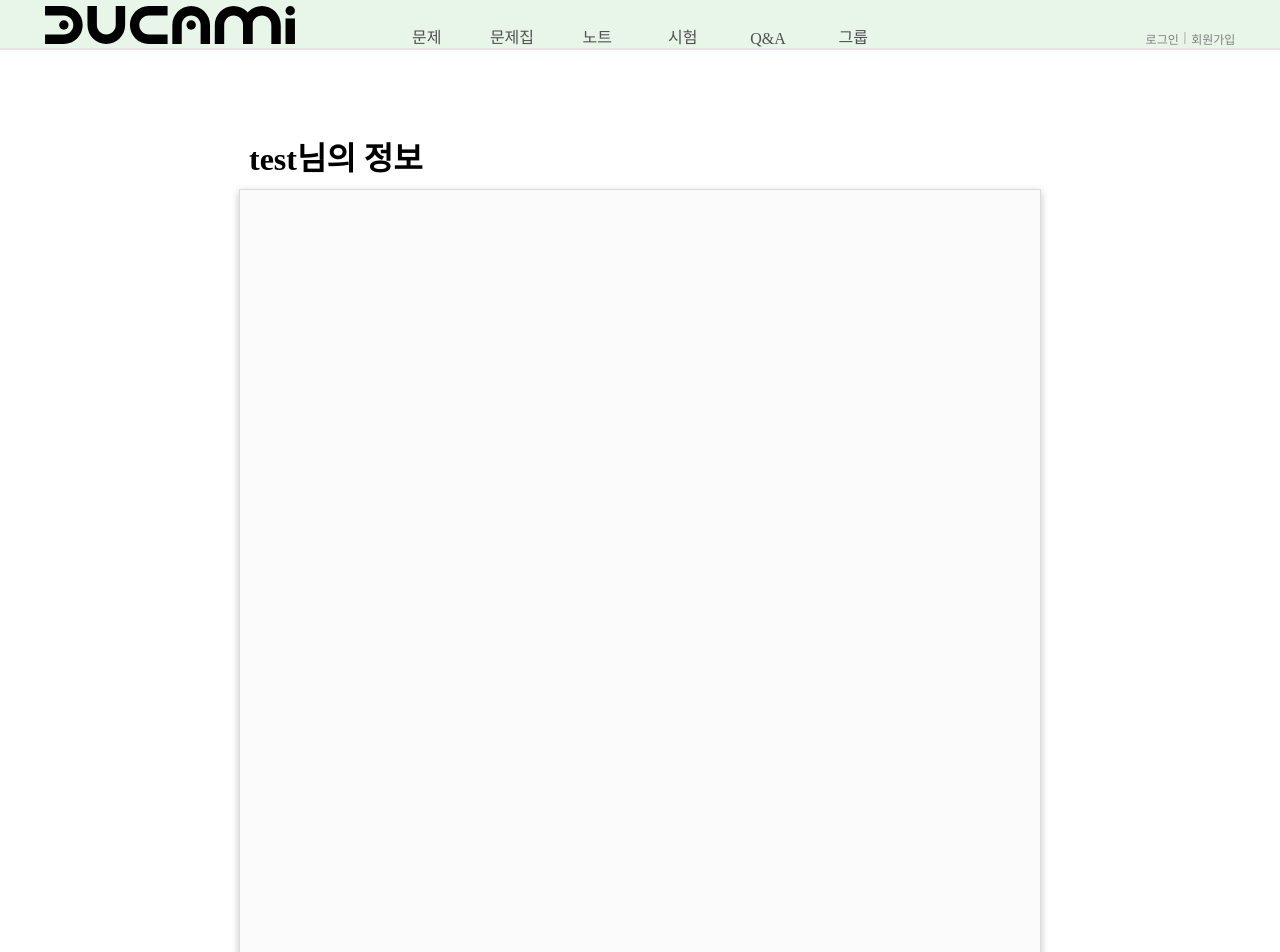
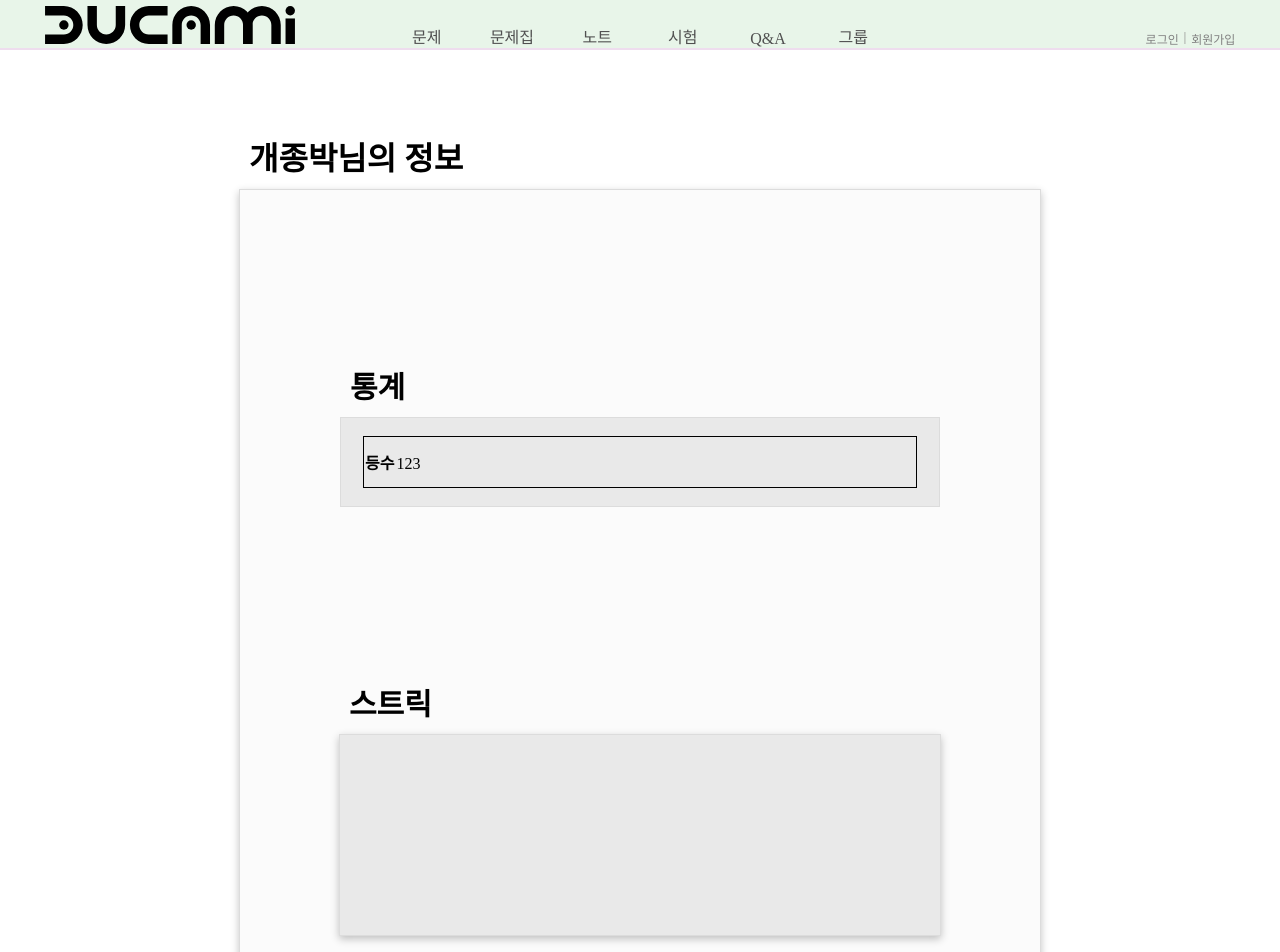
Before and after one commit to Project-DUCADEMY/ducademy-web, a React (Create React App) app: page /mypage in a window 1280 px wide. Shown: the top 952 px of the page. Built offline with nearby package versions, Linux system fonts and the light colour scheme; no server answers; a web font is replaced by a local one.

Commit message:
Update MyPage.jsx

```diff
--- a/src/components/MyPage/MyPage.jsx
+++ b/src/components/MyPage/MyPage.jsx
@@ -15,10 +15,20 @@ const Background = styled.div`
 const FinalWrapper = styled.div`
 
 `
-const ProfileTitle = styled.h1`
+const Title = styled.h1`
 	margin-left: 10px;
 	margin-bottom: 10px;
 	margin-right: auto;
+`
+
+const ProfileTitle = styled(Title)`
+
+`
+const StatTitle = styled(Title)`
+	font-size: 30px;
+`
+const StreakTitle = styled(Title)`
+	font-size: 30px;
 `
 const Main = styled.div`
   	width: 800px;
@@ -33,13 +43,73 @@ const Main = styled.div`
   	justify-content: space-evenly;
   	position: relative;
 `
+const StatWrapper = styled.div`
+
+`
+const StatContainer = styled.div`
+	box-sizing: border-box;
+	padding: 18px 22px;
+	width: 600px;
+	height: auto;
+	background-color: #e9e9e9;
+	border: 1px solid #dcdcdc;
+`
+const StatElement = styled.div`
+	align-content: center;
+	width: auto;
+	height: 50px;
+	border: 1px solid black;
+	justify-content: space-between;
+`
+const StatKey = styled.th`
+
+`
+const StatValue = styled.td`
+
+`
+const StreakWrapper = styled.div`
+`
+const StreakContainer = styled.div`
+	width: 600px;
+	height: 200px;
+	background-color: #e9e9e9;
+	border: 1px solid #dcdcdc;
+	box-shadow: rgba(0, 0, 0, 0.24) 0px 3px 8px;
+	&:hover {
+		background-color: #ffffff;
+		border: 1px solid #3fe2a6;
+		box-shadow: #3fe2a6 0px 2px 8px;
+	}
+	transition: border ease-in-out .25s, background-color ease-in-out .25s, box-shadow ease-in-out .25s;
+`
+const Grass = styled.rect`
+	width: 20px;
+	height: 20px;
+	fill: rgb(0, 121, 80);
+`
 
 const MyPage = () => {
 	return (
 		<Background>
 			<FinalWrapper>
-				<ProfileTitle>test님의 정보</ProfileTitle>
-				<Main></Main>
+				<ProfileTitle>개종박님의 정보</ProfileTitle>
+				<Main>
+					<StatWrapper>
+						<StatTitle>통계</StatTitle>
+						<StatContainer>
+							<StatElement>
+								<StatKey>등수</StatKey>
+								<StatValue>123</StatValue>
+							</StatElement>
+						</StatContainer>
+					</StatWrapper>
+					<StreakWrapper>
+						<StreakTitle>스트릭</StreakTitle>
+						<StreakContainer>
+							<Grass></Grass>
+						</StreakContainer>
+					</StreakWrapper>
+				</Main>
 			</FinalWrapper>
 		</Background>
 	)
```
